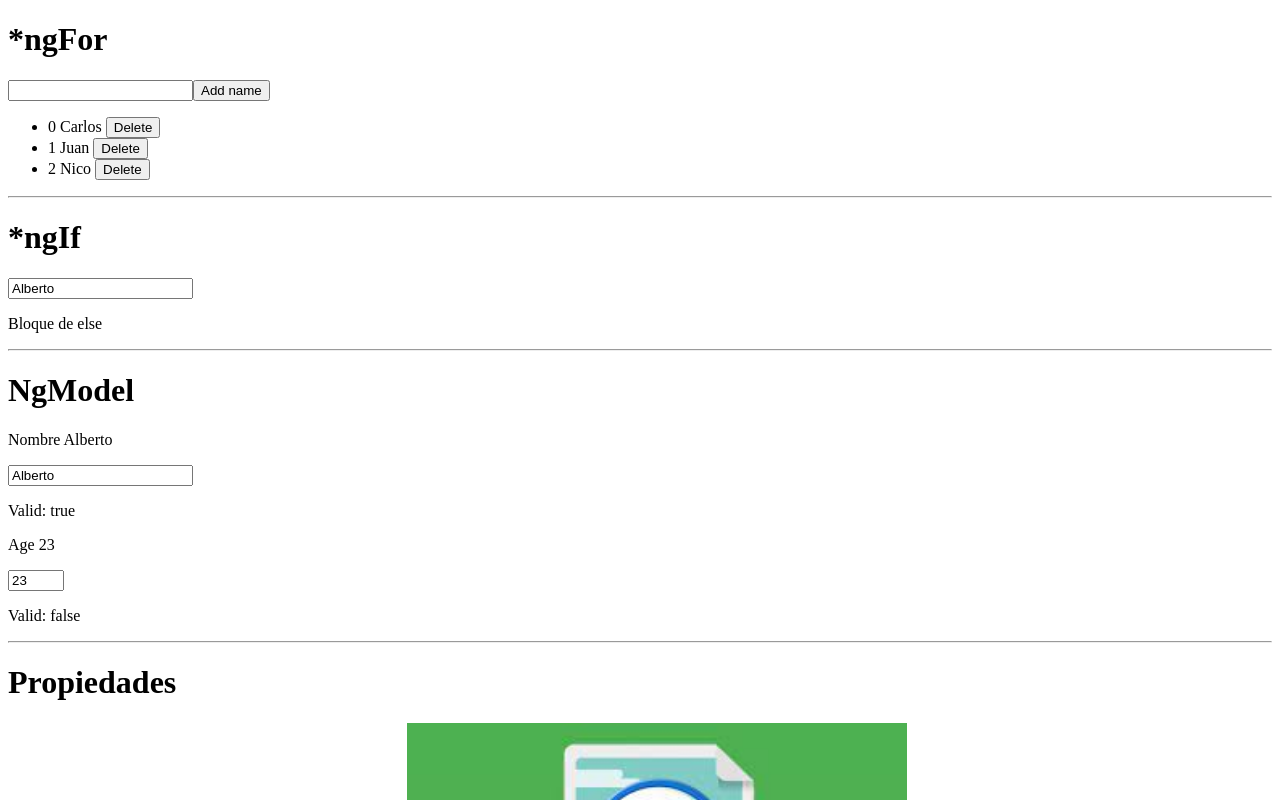
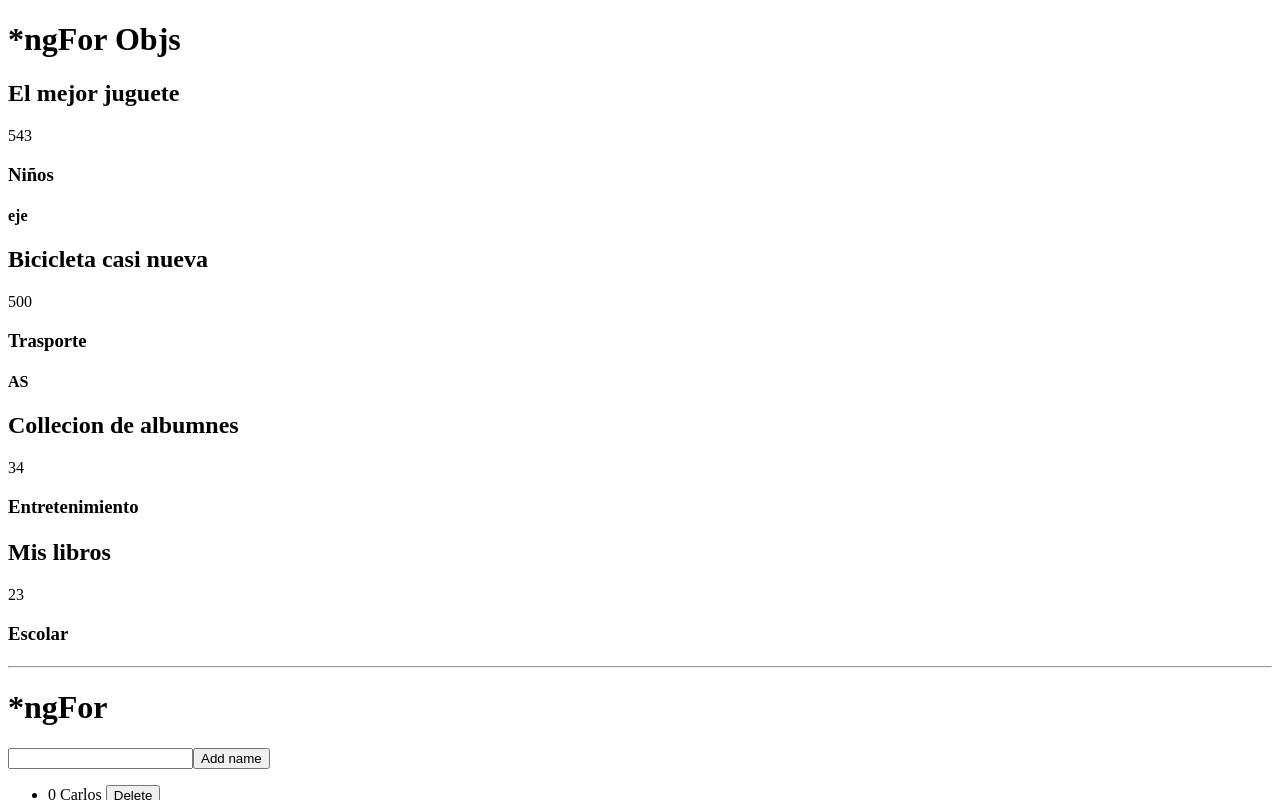
Before and after one commit to cdelcastillomaussa/angular-concepts-basic, an Angular app: page / in a window 1280 px wide. Shown: the top 800 px of the page. Built offline with nearby package versions, Linux system fonts and the light colour scheme.

Commit message:
*ngFor con objs y renderizando en el html y creacion de interface con angular

```diff
--- a/src/app/app.component.html
+++ b/src/app/app.component.html
@@ -1,3 +1,15 @@
+<h1>*ngFor Objs</h1>
+<div>
+  <div *ngFor="let product of products">
+    <h2>{{ product.name }}</h2>
+    <p>{{product.price}}</p>
+    <h3>{{product.category}}</h3>
+    <h4>{{product.img}}</h4>
+  </div>
+
+</div>
+
+<hr />
 <h1>*ngFor</h1>
 <input type="text" required [(ngModel)]="newName"/>
 <button (click)="addName()">Add name</button>
--- a/src/app/app.component.ts
+++ b/src/app/app.component.ts
@@ -1,4 +1,6 @@
 import { Component } from '@angular/core';
+
+import { Product } from './product.model';
 
 @Component({
   selector: 'app-root',
@@ -24,6 +26,31 @@ export class AppComponent {
   //Creacion de array
   names: string[] = ['Carlos', 'Juan', 'Nico'];
   newName = '';
+
+  products: Product[] = [
+  {
+    name: 'El mejor juguete',
+    price: 543,
+    category: 'Niños',
+    img: 'eje'
+  },
+  {
+    name: 'Bicicleta casi nueva',
+    price: 500,
+    category: 'Trasporte',
+    img: 'AS'
+  },
+  {
+    name: 'Collecion de albumnes',
+    price: 34,
+    category: 'Entretenimiento'
+  },
+  {
+    name: 'Mis libros',
+    price: 23,
+    category: 'Escolar'
+  }
+  ]
 
 
   toggleButton(){
--- /dev/null
+++ b/src/app/product.model.ts
@@ -0,0 +1,6 @@
+export interface Product {
+  name: string;
+  price: number;
+  category: string;
+  img?: string;
+}
```
